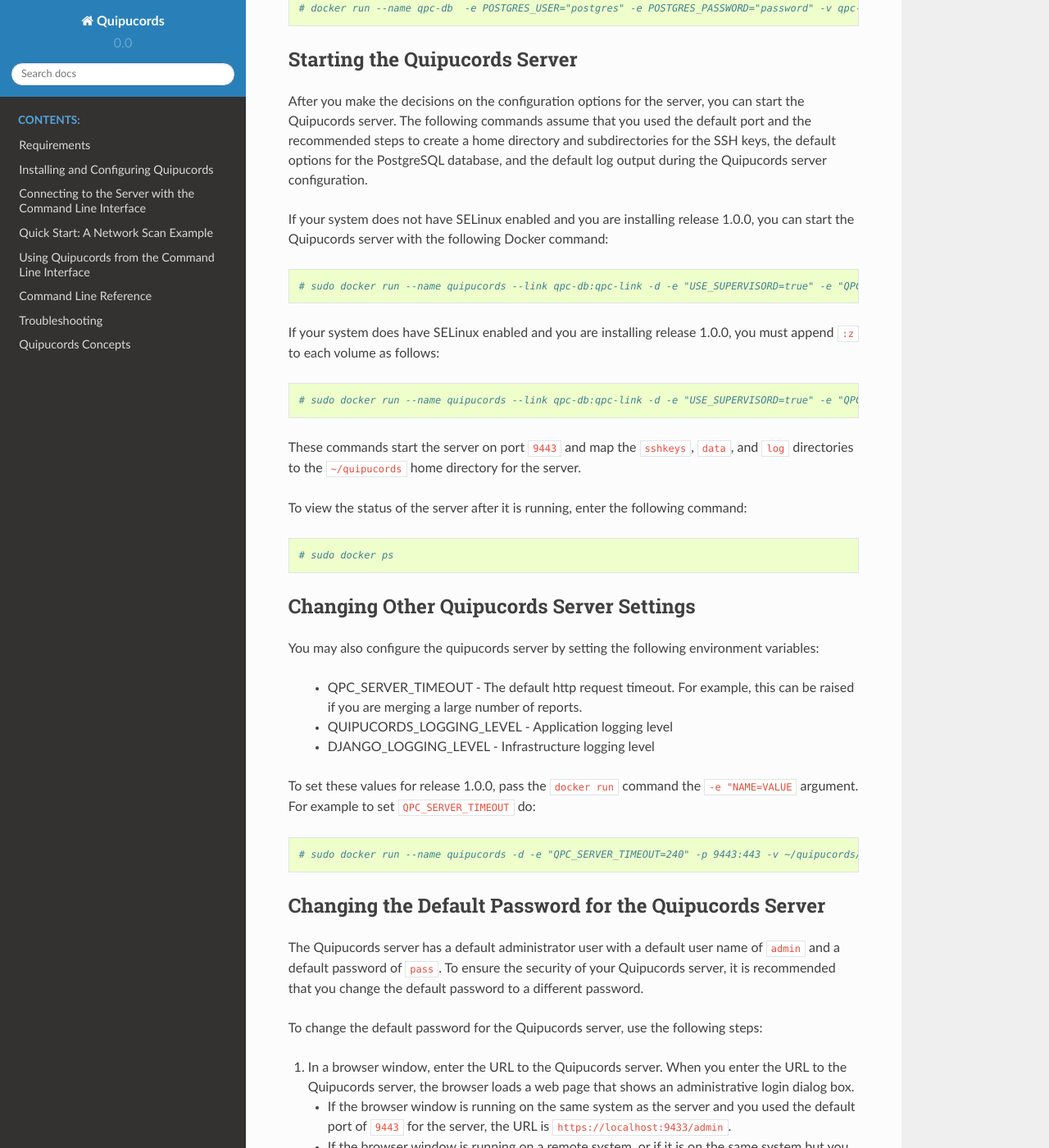
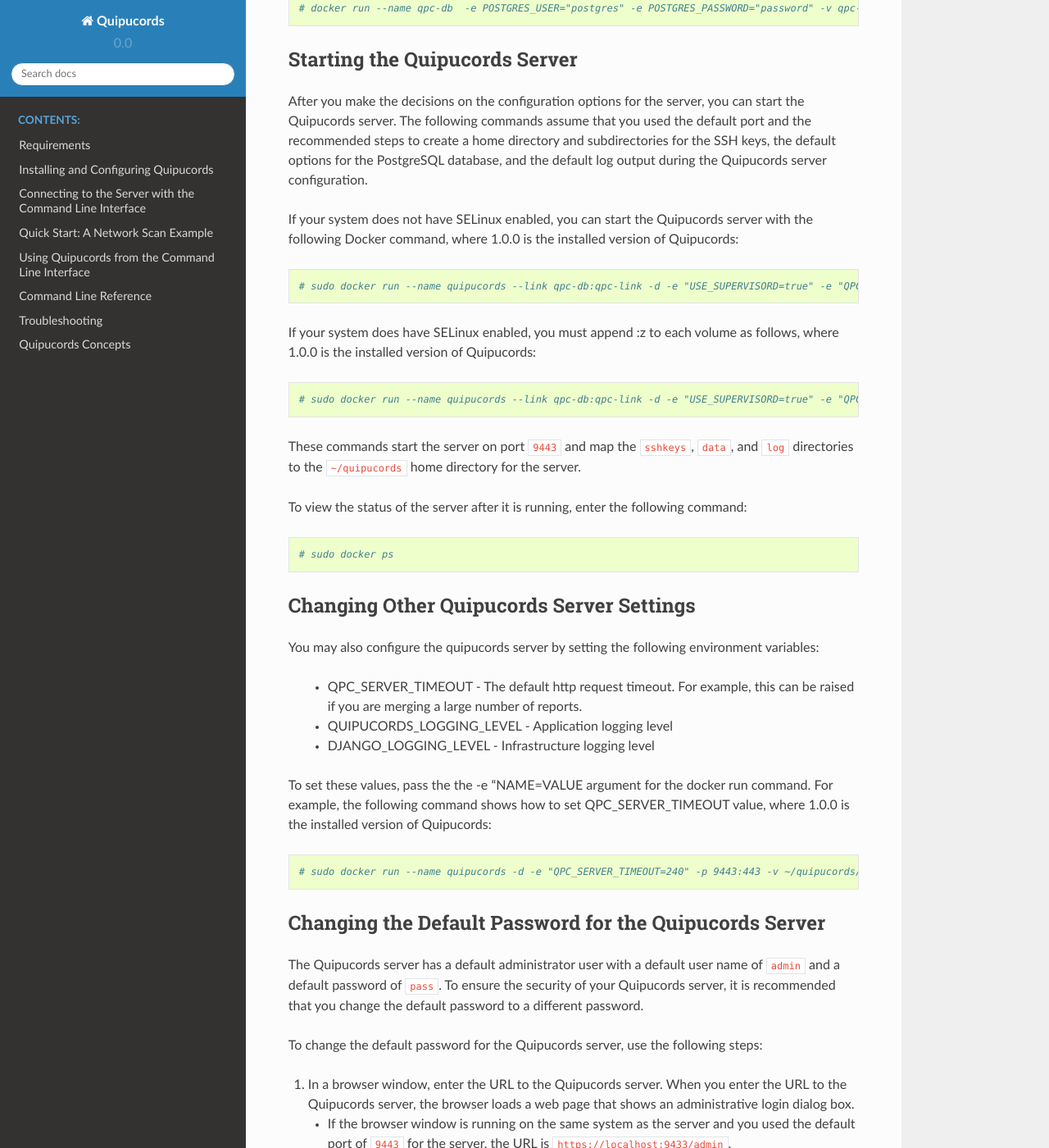
Before and after one commit to quipucords/quipudocs, a Sphinx documentation site: the page built from source/configure.rst, in a window 1280 px wide and 1400 px high, scrolled down 1985 px. Shown: the whole window at 82% size. Built offline with Sphinx 7.4.7 and the Read the Docs theme 2.0.0, drawn with Linux system fonts in a browser that asks for light colours.

Commit message:
Address PR comments

```diff
--- a/source/configure.rst
+++ b/source/configure.rst
@@ -60,11 +60,11 @@
 ~~~~~~~~~~~~~~~~~~~~~~~~~~~~~~
 After you make the decisions on the configuration options for the server, you can start the Quipucords server. The following commands assume that you used the default port and the recommended steps to create a home directory and subdirectories for the SSH keys, the default options for the PostgreSQL database, and the default log output during the Quipucords server configuration.
 
-If your system does not have SELinux enabled and you are installing release 1.0.0, you can start the Quipucords server with the following Docker command::
+If your system does not have SELinux enabled, you can start the Quipucords server with the following Docker command, where 1.0.0 is the installed version of Quipucords::
 
   # sudo docker run --name quipucords --link qpc-db:qpc-link -d -e "USE_SUPERVISORD=true" -e "QPC_DBMS_USER=postgres" -e "QPC_DBMS_PASSWORD=password" -e "QPC_DBMS_HOST=qpc-db" -p 9443:443 -v ~/quipucords/sshkeys:/sshkeys -v ~/quipucords/data:/var/data -v ~/quipucords/log:/var/log -i quipucords:0.0.46
 
-If your system does have SELinux enabled and you are installing release 1.0.0, you must append ``:z`` to each volume as follows::
+If your system does have SELinux enabled, you must append :z to each volume as follows, where 1.0.0 is the installed version of Quipucords::
 
   # sudo docker run --name quipucords --link qpc-db:qpc-link -d -e "USE_SUPERVISORD=true" -e "QPC_DBMS_USER=postgres" -e "QPC_DBMS_PASSWORD=password" -e "QPC_DBMS_HOST=qpc-db" -p 9443:443 -v ~/quipucords/sshkeys:/sshkeys:z -v ~/quipucords/data:/var/data:z -v ~/quipucords/log:/var/log:z -i quipucords:0.0.46
 
@@ -85,7 +85,7 @@
   - DJANGO_LOGGING_LEVEL
     - Infrastructure logging level
 
-To set these values for release 1.0.0, pass the ``docker run`` command the ``-e "NAME=VALUE`` argument.  For example to set ``QPC_SERVER_TIMEOUT`` do::
+To set these values, pass the the -e "NAME=VALUE argument for the docker run command. For example, the following command shows how to set QPC_SERVER_TIMEOUT value, where 1.0.0 is the installed version of Quipucords::
 
     # sudo docker run --name quipucords -d -e "QPC_SERVER_TIMEOUT=240" -p 9443:443 -v ~/quipucords/sshkeys:/sshkeys -v ~/quipucords/data:/var/data -v ~/quipucords/log:/var/log -i quipucords:0.0.46
 
--- a/source/troubleshooting.rst
+++ b/source/troubleshooting.rst
@@ -24,11 +24,11 @@
 - DJANGO_LOGGING_LEVEL
   - Infrastructure logging
 
-If your system does not have SELinux enabled and you are installing release 1.0.0, you can start the Quipucords server with the following Docker command with increased logging::
+If your system does not have SELinux enabled, you can start the Quipucords server with the following Docker command with increased logging. In the following example, the installed version of Quipucords is 1.0.0::
 
   # sudo docker run --name quipucords -d -p 9443:443 -e QUIPUCORDS_LOGGING_LEVEL=DEBUG -e DJANGO_LOGGING_LEVEL=DEBUG -v ~/quipucords/sshkeys:/sshkeys -v ~/quipucords/data:/var/data -v ~/quipucords/log:/var/log -i quipucords:0.0.46
 
-If your system does have SELinux enabled and you are installing release 1.0.0, you must append ``:z`` to each volume as follows::
+If your system does have SELinux enabled, you must append :z to each volume as follows. In the following example, the installed version of Quipucords is 1.0.0::
 
   # sudo docker run --name quipucords -d -p 9443:443 -e QUIPUCORDS_LOGGING_LEVEL=DEBUG -e DJANGO_LOGGING_LEVEL=DEBUG -v ~/quipucords/sshkeys:/sshkeys:z -v ~/quipucords/data:/var/data:z -v ~/quipucords/log:/var/log:z -i quipucords:0.0.46
 
```
